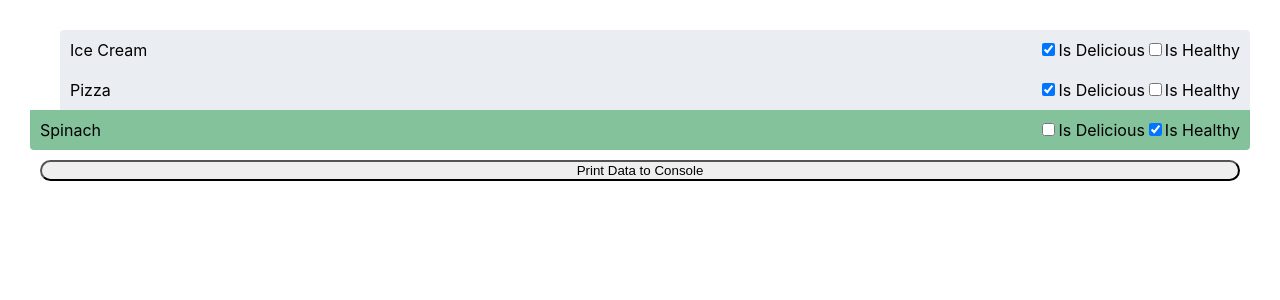
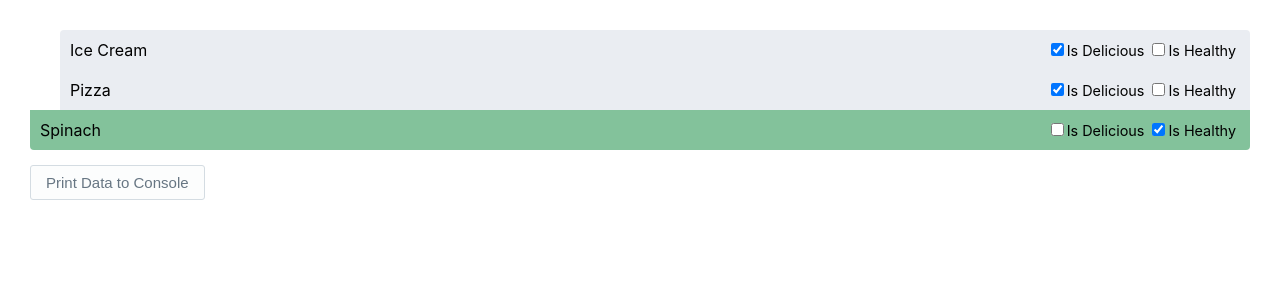
Before and after one commit to sprazzeus/modulz-challenge, a React (Create React App) app: page / in a window 1280 px wide. Shown: the top 300 px of the page. Built offline with nearby package versions, Linux system fonts and the light colour scheme.

Commit message:
Tweak styles and remove cruft import

```diff
--- a/src/FoodList.js
+++ b/src/FoodList.js
@@ -1,5 +1,5 @@
 import React, { Component, useState } from "react";
-import styled, { keyframes } from "styled-components";
+import styled from "styled-components";
 
 class FoodList extends Component {
   state = {
@@ -38,14 +38,16 @@ class FoodList extends Component {
     });
 
     return (
-      <StyledFoodList>
-        {dataArray.map(item => (
-          <Row item={item} key={item.id} />
-        ))}
+      <div style={{ margin: "30px" }}>
+        <StyledFoodList>
+          {dataArray.map(item => (
+            <Row item={item} key={item.id} />
+          ))}
+        </StyledFoodList>
         <StyledDataButton onClick={() => this.printData(data)}>
           Print Data to Console
         </StyledDataButton>
-      </StyledFoodList>
+      </div>
     );
   }
 }
@@ -100,12 +102,51 @@ const StyledFoodList = styled.div`
   display: flex;
   flex-direction: column;
   border-radius: 8px;
-  margin: 30px;
 `;
 
+// styles from Radix
 const StyledDataButton = styled.button`
-  border-radius: 100px;
-  margin: 10px;
+  -webkit-align-items: center;
+  -webkit-box-align: center;
+  -ms-flex-align: center;
+  align-items: center;
+  -webkit-appearance: none;
+  -moz-appearance: none;
+  appearance: none;
+  border: 1px solid;
+  border-radius: 0.1875rem;
+  cursor: pointer;
+  display: -webkit-inline-box;
+  display: -webkit-inline-flex;
+  display: -ms-inline-flexbox;
+  display: inline-flex;
+  font-weight: 500;
+  outline: none;
+  padding-top: 0;
+  padding-bottom: 0;
+  position: relative;
+  text-align: center;
+  -webkit-text-decoration: none;
+  text-decoration: none;
+  -webkit-user-select: none;
+  -moz-user-select: none;
+  -ms-user-select: none;
+  user-select: none;
+  white-space: nowrap;
+  -webkit-tap-highlight-color: rgba(0, 0, 0, 0);
+  background-color: hsl(208, 32%, 99%);
+  border-color: hsl(208, 20%, 86%);
+  color: hsl(208, 12%, 46%);
+  font-size: 15px;
+  padding-left: 15px;
+  padding-right: 15px;
+  margin-top: 15px;
+  height: 35px;
+  min-width: 35px;
+  line-height: 1;
+  :hover {
+    background-color: #f5f7f9;
+  }
 `;
 
 const StyledRow = styled.div`
@@ -113,6 +154,15 @@ const StyledRow = styled.div`
   justify-content: space-between;
   padding: 10px;
   text-transform: capitalize;
+  && {
+    margin-left: ${({ isDelicious }) => (isDelicious ? "30px" : "0px")};
+    transition: background 0.2s, margin-left 0.2s;
+    background: ${({ isHealthy }) => (isHealthy ? "#83C29B" : "#eaedf2")};
+  }
+  label {
+    font-size: 0.9rem;
+    margin-right: 4px;
+  }
   .disable-selection {
     -moz-user-select: none; /* Firefox */
     -ms-user-select: none; /* Internet Explorer */
@@ -126,11 +176,6 @@ const StyledRow = styled.div`
   :last-of-type {
     border-radius: 0 0 4px 4px;
   }
-  && {
-    margin-left: ${({ isDelicious }) => (isDelicious ? "30px" : "0px")};
-    transition: background 0.2s, margin-left 0.2s;
-    background: ${({ isHealthy }) => (isHealthy ? "#83C29B" : "#eaedf2")};
-  }
 `;
 
 export default FoodList;
--- a/src/index.css
+++ b/src/index.css
@@ -1,8 +1,7 @@
 body {
   margin: 0;
-  font-family: -apple-system, BlinkMacSystemFont, "Segoe UI", "Roboto", "Oxygen",
-    "Ubuntu", "Cantarell", "Fira Sans", "Droid Sans", "Helvetica Neue",
-    sans-serif;
+  font-family: "UntitledSans-Medium", apple-system, BlinkMacSystemFont,
+    "Helvetica Neue", helvetica, arial, sans-serif;
   -webkit-font-smoothing: antialiased;
   -moz-osx-font-smoothing: grayscale;
 }
```
